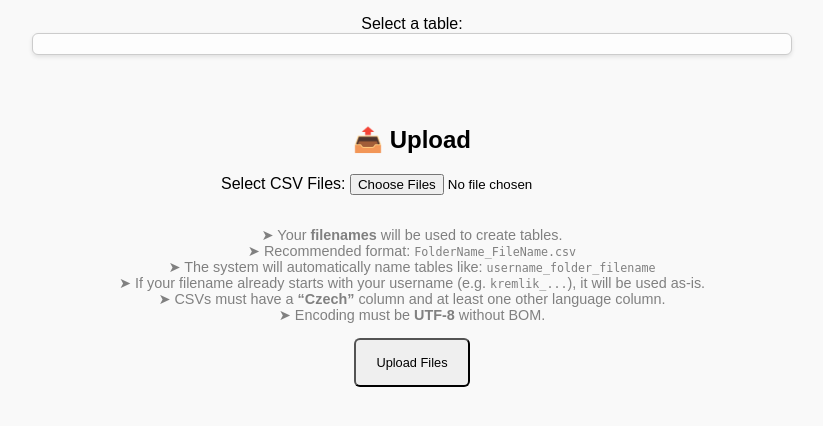
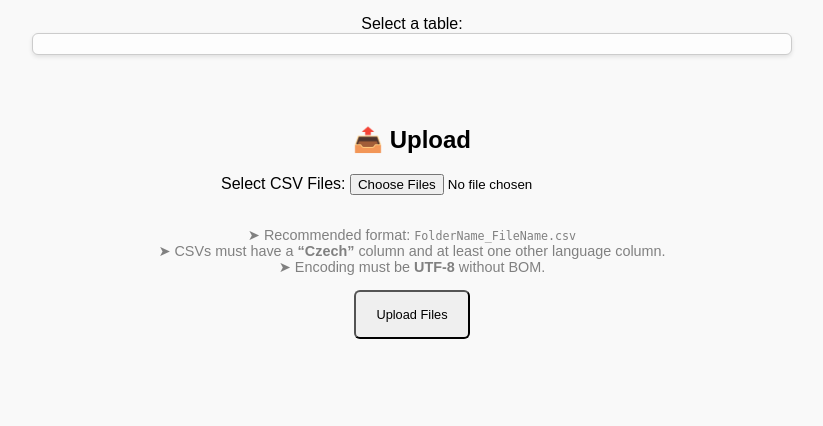
Before and after one commit to Kremlikv/Wordbaker, a PHP site: page /main.php in a window 1280 px wide. Shown: the part 317-743 px from the top of the page, without its empty margins (228-1051 px from the left). Run offline with PHP 8.4, Linux system fonts and the light colour scheme; the visitor is signed in with stand-in values (Sample User, id 1); data that the repository does not hold is empty.

Commit message:
Small change

```diff
--- a/main.php
+++ b/main.php
@@ -185,10 +185,7 @@ echo <<<HTML
     <input type="file" name="csv_files[]" accept=".csv" multiple required><br><br>
 
     <p style="font-size: 0.9em; color: gray;">
-        ➤ Your <strong>filenames</strong> will be used to create tables.<br>
         ➤ Recommended format: <code>FolderName_FileName.csv</code><br>
-        ➤ The system will automatically name tables like: <code>username_folder_filename</code><br>
-        ➤ If your filename already starts with your username (e.g. <code>kremlik_...</code>), it will be used as-is.<br>
         ➤ CSVs must have a <strong>“Czech”</strong> column and at least one other language column.<br>
         ➤ Encoding must be <strong>UTF-8</strong> without BOM.
     </p>
```
